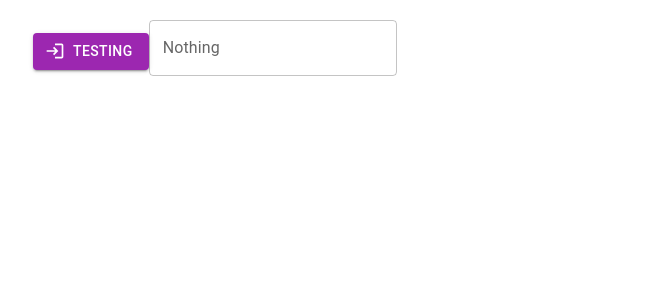
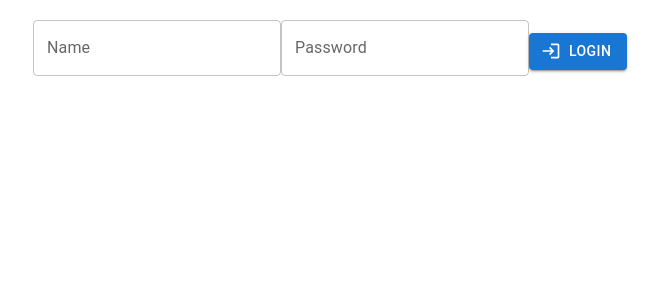
Before and after one commit to EisenHavale/Identity-mf-yarler-project, a React app: page / in a window 1280 px wide. Shown: the top 300 px of the page, without its empty margins (207-866 px from the left). Built offline with nearby package versions, Linux system fonts and the light colour scheme.

Commit message:
Login form is working just missing sytles

```diff
--- a/package.json
+++ b/package.json
@@ -38,6 +38,7 @@
     "@emotion/styled": "^11.10.4",
     "@mui/icons-material": "^5.10.3",
     "@mui/material": "^5.10.3",
+    "formik": "^2.2.9",
     "react": "^17.0.2",
     "react-dom": "^17.0.2"
   }
--- a/src/App.tsx
+++ b/src/App.tsx
@@ -1,10 +1,7 @@
-import { createTheme } from "@mui/material/styles";
 
 import React from "react";
 import ReactDOM from "react-dom";
-import {Button} from "./components/atoms/buttons/Button"
-import { Input } from "./components/atoms/inputs/Input";
-import LoginIcon from '@mui/icons-material/Login';
+import { LoginForm } from "./components/organismos/form/LoginForm";
 
 import "./index.css";
 
@@ -13,8 +10,7 @@ import "./index.css";
 const App = () => {
 return (
     <div className="container">
-      <Button disabled={false} onClick={() =>console.log("Nothing important")} color="secondary" label="Testing" icon={<LoginIcon/>}/>
-      <Input label="Nothing" icon={<LoginIcon />}/>
+      <LoginForm />
     </div>
 );
 }
--- a/src/components/atoms/buttons/Button.tsx
+++ b/src/components/atoms/buttons/Button.tsx
@@ -2,14 +2,16 @@ import React from 'react';
 import { IButtonProps } from '../../../interfaces/atoms-interfaces'
 import { Button as MButton } from '@mui/material';
 
-export const Button = ({label, disabled=false, color='primary', type='contained', onClick, icon}:IButtonProps) => {
+export const Button = ({label, disabled=false, color='primary', shape='contained', onClick, icon, type}:IButtonProps) => {
+
   return (
     <MButton
-      variant={type}
+      variant={shape}
       color={color}
       disabled={disabled}
       onClick={onClick}
       startIcon={icon}
+      type={type}
     >
       {label}
     </MButton>
--- a/src/components/atoms/inputs/Input.tsx
+++ b/src/components/atoms/inputs/Input.tsx
@@ -2,8 +2,8 @@ import React from 'react'
 import {TextField} from '@mui/material';
 import { IInputProps } from '../../../interfaces/atoms-interfaces';
 
-export const Input = ({label}: IInputProps) => {
+export const Input = ({label, type, onChange, name, id, value}: IInputProps) => {
   return (
-    <TextField label={label} />
+    <TextField label={label} type={type} onChange={onChange} name={name} id={id} />
   )
 }
--- /dev/null
+++ b/src/components/organismos/form/LoginForm.tsx
@@ -0,0 +1,32 @@
+import React from "react";
+import { useFormik } from "formik";
+import { Input } from "../../atoms/inputs/Input";
+import { Button } from "../../atoms/buttons/Button";
+import LoginIcon from '@mui/icons-material/Login';
+
+
+
+
+
+export const LoginForm = ()=>{
+
+    const formik = useFormik(
+        {
+            initialValues:{
+                username:'',
+                password:'',
+            },
+            onSubmit(values, formikHelpers) {
+                console.log('Click onSubmit', values)
+            },
+        }
+    )
+
+    return (
+        <form onSubmit={formik.handleSubmit}>
+            <Input label="Name" onChange={formik.handleChange} value={formik.values.username} name='username' id="username"/>
+            <Input label="Password" onChange={formik.handleChange} value={formik.values.password}  type='password' name='password' id="password"/>
+            <Button color="primary" label="Login" icon={<LoginIcon />} type='submit' />
+        </form>
+    )
+}
```
Also changed, not shown: src/interfaces/atoms-interfaces.ts (+8 -4 lines), 1 other file (tests, documents, lock files or other folders).
